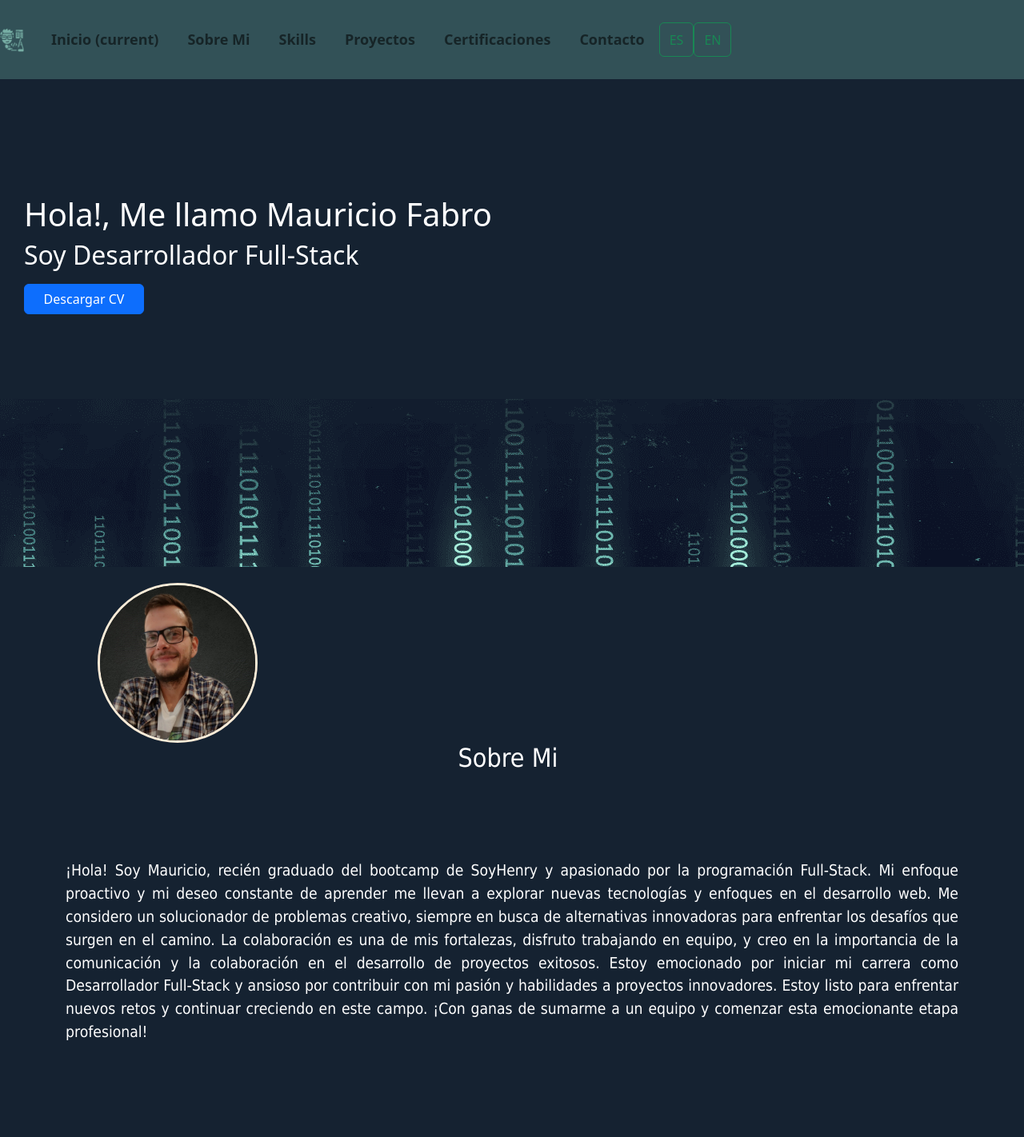
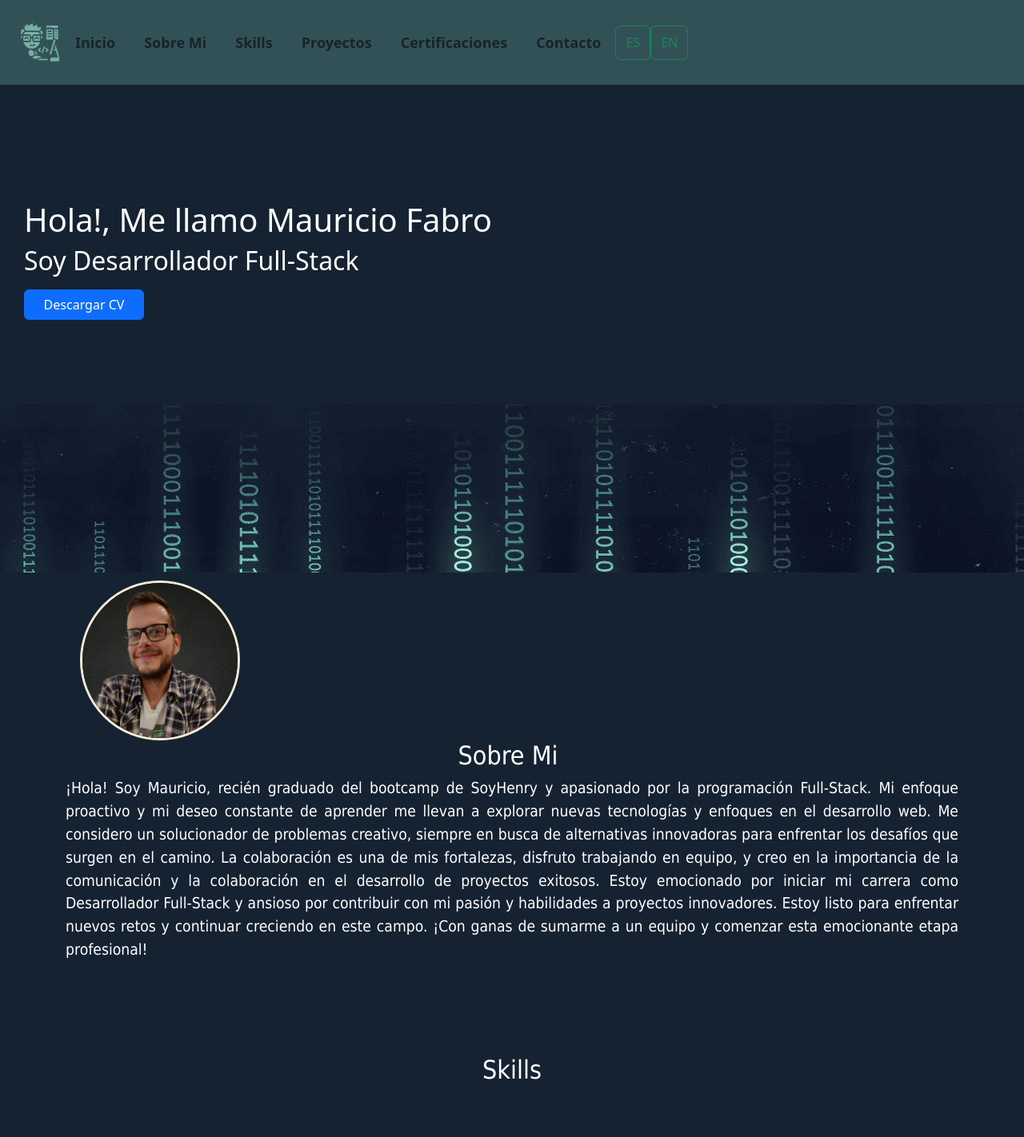
Before and after one commit to mauriruf32/mauriciofabro, a React (Create React App) app: page / in a window 1280 px wide. Shown: the top 1422 px of the page at 80% size. Built offline with nearby package versions, Linux system fonts and the light colour scheme.

Commit message:
responsive header fixed

```diff
--- a/src/Components/NavBar/Header.css
+++ b/src/Components/NavBar/Header.css
@@ -2,7 +2,7 @@ header {
   height: 100%;
   width: 100%;
   background-color: #325157;
-  padding: 10px 0;
+  padding: 5px 10px;
   z-index: 1000;
   color: white;
   justify-content: center;
@@ -11,8 +11,8 @@ header {
 }
 
 .logo {
-  width: 30px;
-  height: auto;
+  width: 50px;
+  margin-left: 30%;
 }
 
 nav {
--- a/src/Components/NavBar/Header.jsx
+++ b/src/Components/NavBar/Header.jsx
@@ -8,11 +8,10 @@ import { useTranslation } from 'react-i18next';
 const Header = () => {
   const [t, i18n] = useTranslation("global");
 
-
   return (
     <header>
-      <nav class="navbar navbar-expand-lg navbar-light bg-#78b0a6" >
-  <a class="navbar-brand" href="..."><img className='logo' src={logo} alt=''/></a>
+      <nav class="navbar navbar-expand-lg navbar-light" >
+  <a class="navbar-brand" href="/home"><img className='logo' src={logo} alt=''/></a>
   <button class="navbar-toggler" type="button" data-toggle="collapse" data-target="#navbarSupportedContent" aria-controls="navbarSupportedContent" aria-expanded="false" aria-label="Toggle navigation">
     <span class="navbar-toggler-icon"></span>
   </button>
@@ -21,7 +20,7 @@ const Header = () => {
     <ul class="navbar-nav mr-auto">
       <li class="nav-item active">
 
-        <a class="nav-link" href="..."><Link to="home" smooth={true} duration={500}>{t("header.home")}</Link> <span class="sr-only">(current)</span></a>
+        <a class="nav-link" href="..."><Link to="home" smooth={true} duration={500}>{t("header.home")}</Link></a>
       </li>
       <li class="nav-item">
         <a class="nav-link" href="..."><Link to="about" smooth={true} duration={500}>{t("header.about")}</Link></a>
--- a/src/Components/SocialMedia/SocialMedia.css
+++ b/src/Components/SocialMedia/SocialMedia.css
@@ -5,4 +5,5 @@
     text-align: left;
     margin-top: 50px;
     font-family: Tahoma;
+    width: 100%;
 }
--- a/src/Views/About/About.css
+++ b/src/Views/About/About.css
@@ -1,7 +1,6 @@
 .container {
     display: flex;
     flex-direction: column;
-    margin-bottom: 0px;
     width: auto;
   background-color: #152231;
   height: 500px;
@@ -19,7 +18,6 @@
 
   .h2 {
     margin-right: 10px;
-    padding-bottom: -100px;
   }
 
   .imageAbout {
@@ -28,20 +26,18 @@
     border-radius: 300px;
     height: 200px;
     width: 200px;
-    margin-top: 20px;
-    margin-left: 40px;
+    margin-top: 10px;
+    margin-left: 100px;
   background-color: #152231;
   }
 
   .textAbout {
     width: 100%; /* Utiliza el 100% del ancho en pantallas más pequeñas */
     height: auto; /* Ajusta la altura automáticamente */
-    margin-top: 100px; /* Espacio entre la imagen y el texto */
     color: white;
     font-size: larger;
     text-align: justify;
     display: flex;
-    padding-top: -90px;
   }
 
   .img {
--- a/src/Views/About/About.jsx
+++ b/src/Views/About/About.jsx
@@ -13,13 +13,10 @@ const About = () => {
     <section className="about">
       <div className="backIm">
       </div>
+    <img className="imageAbout" src={Image} alt="img_about"/>
       <div className="container">
-    <img className="imageAbout" src={Image} alt="img_about"/>
-
       <h2 className='h2'>{t("about.about_title")}</h2>
-
       <div className='textAbout'>
-
       <p>{t("about.about")}</p>
     </div>
     </div>
--- a/src/Views/ContactInfo/Contact.css
+++ b/src/Views/ContactInfo/Contact.css
@@ -14,7 +14,7 @@
   min-height: 500px; /* Cambiado a min-height para permitir un crecimiento en contenido */
   display: flex;
   align-items: center;
-  justify-content: center;
+  justify-content: left;
   color: white;
   font-family: Tahoma;
 }
@@ -35,7 +35,7 @@
   display: flex;
   flex-direction: column;
   text-align: left;
-  width: 50%; /* Modificado para ocupar un ancho mayor en pantallas pequeñas */
+  width: 100%; /* Modificado para ocupar un ancho mayor en pantallas pequeñas */
   font-family: Tahoma;
   align-items: center;
   justify-content: center;
--- a/src/Views/ContactInfo/Contact.jsx
+++ b/src/Views/ContactInfo/Contact.jsx
@@ -13,7 +13,6 @@ const Contact = () => {
   if (state.succeeded) {
       return <p>Gracias! Estaremos en contacto</p>;
   }
-
 
   return (
     <section className="contact contact_container" >
--- a/src/Views/Home/Home.jsx
+++ b/src/Views/Home/Home.jsx
@@ -2,7 +2,7 @@ import React from 'react';
 import { Button } from 'react-bootstrap';
 import { useTranslation } from 'react-i18next';
 // import HomeImage from "../../Images/Inicio.jpg"
-import CV from './CV Mauricio Fabro 2023_Spanish.pdf';
+import CV from './CV Mauricio Fabro 2024_Spanish.pdf';
 
 import './Home.css';
 
```
Also changed, not shown: 2 other files (tests, documents, lock files or other folders).
